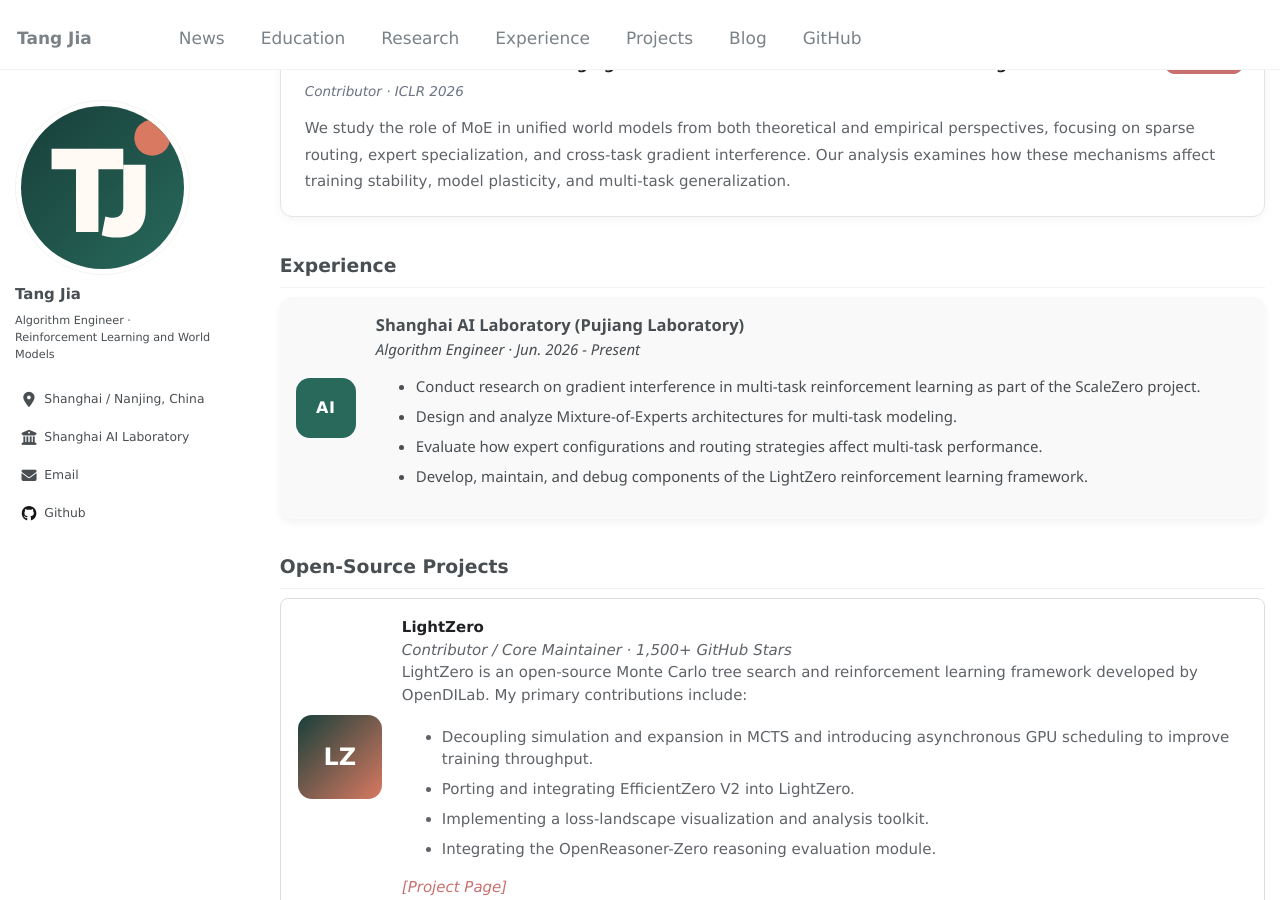
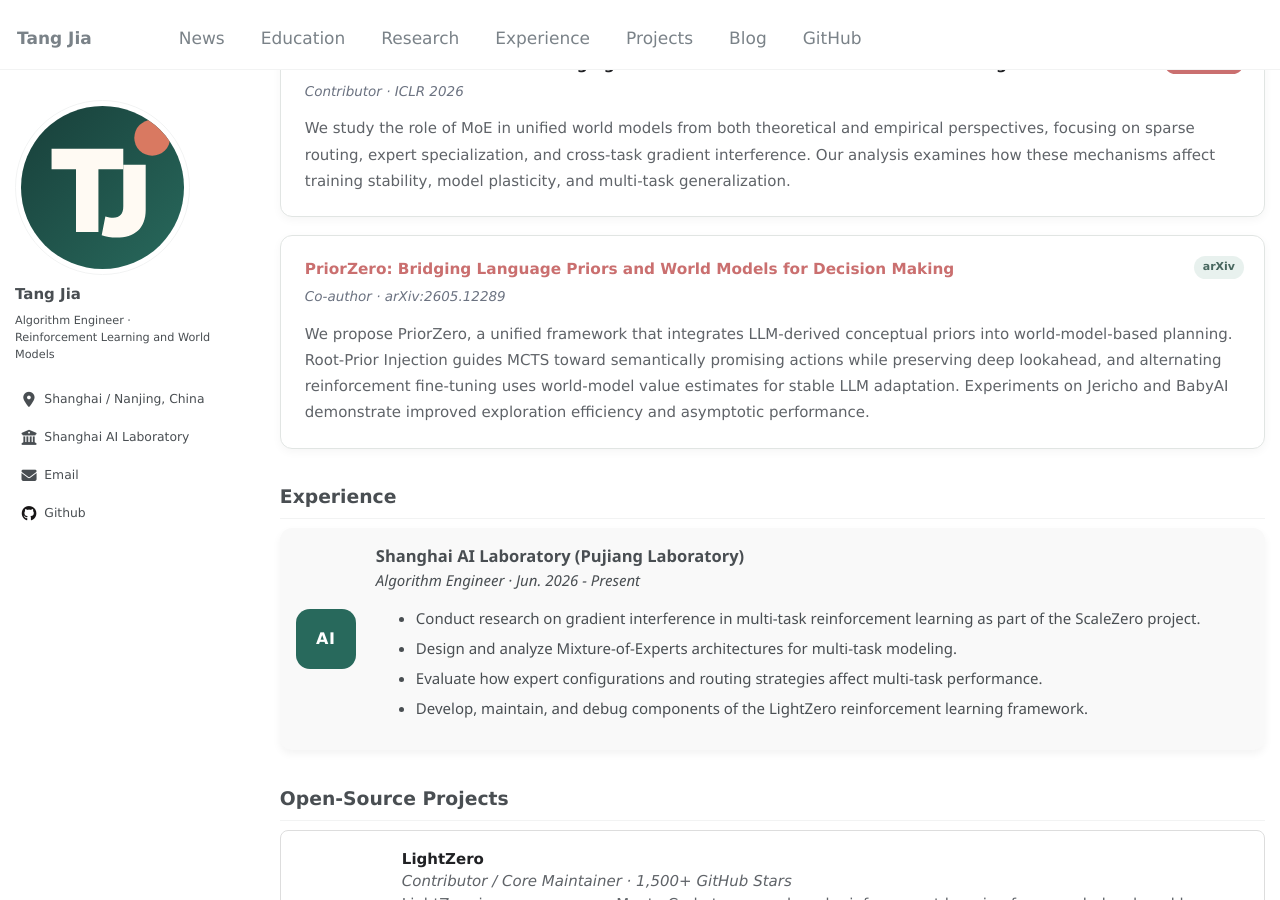
Before and after one commit to tAnGjIa520/tAnGjIa520.github.io, a Jekyll site: the page built from _pages/about.md, in a window 1280 px wide and 900 px high, scrolled down 1434 px. Built offline with Jekyll 4.4.1, drawn with Linux system fonts in a browser that asks for light colours; some web fonts are replaced.

Commit message:
Add PriorZero arXiv paper

```diff
--- a/_pages/about.md
+++ b/_pages/about.md
@@ -75,6 +75,13 @@ If you are interested in my research or projects, feel free to contact me at [ta
   <p>We study the role of MoE in unified world models from both theoretical and empirical perspectives, focusing on sparse routing, expert specialization, and cross-task gradient interference. Our analysis examines how these mechanisms affect training stability, model plasticity, and multi-task generalization.</p>
 </div>
 
+<div class="research-card">
+  <span class="status-badge muted">arXiv</span>
+  <strong><a href="https://arxiv.org/abs/2605.12289">PriorZero: Bridging Language Priors and World Models for Decision Making</a></strong><br>
+  <em>Co-author · arXiv:2605.12289</em>
+  <p>We propose PriorZero, a unified framework that integrates LLM-derived conceptual priors into world-model-based planning. Root-Prior Injection guides MCTS toward semantically promising actions while preserving deep lookahead, and alternating reinforcement fine-tuning uses world-model value estimates for stable LLM adaptation. Experiments on Jericho and BabyAI demonstrate improved exploration efficiency and asymptotic performance.</p>
+</div>
+
 <h2 id="experience">Experience</h2>
 
 <div class="experience-card">
```
